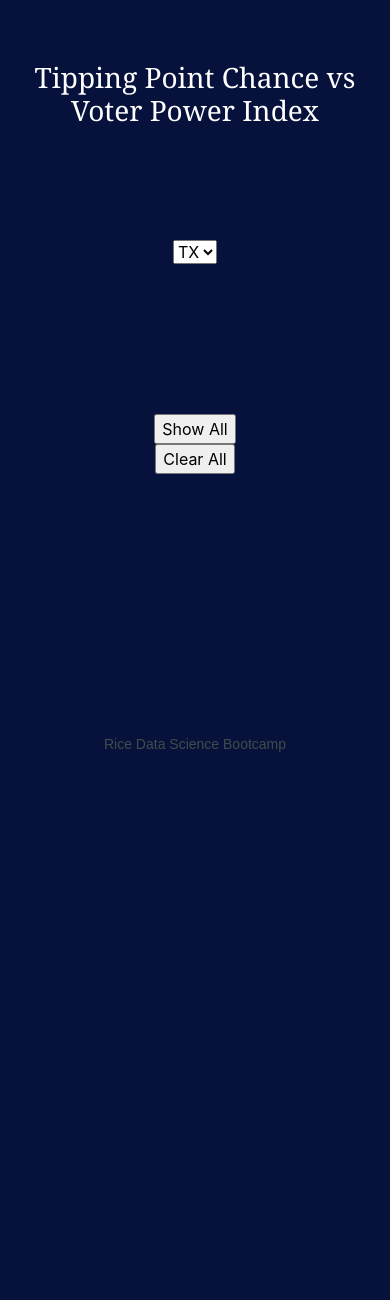
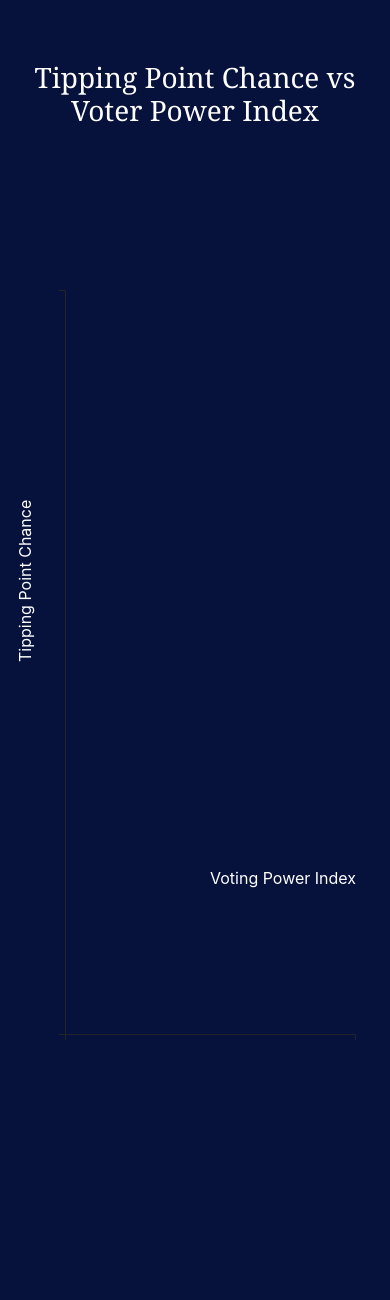
Before and after one commit to ejkaster/Project2-2020-US-Presidential-Election, a Flask app: page /votepower in a window 390 px wide; the page is wider, and only the part inside the window is pictured. Shown: the part 926-2226 px from the top of that part. Before the commit the page ends 1678 px from the top of that part, so only its background shows below. Run offline with Flask 2, Linux system fonts and the light colour scheme; data that the repository does not hold is empty; some libraries are stand-ins or nearby versions.

Commit message:
Commit Voterpower HTML and Scatter Plot

```diff
--- a/static/js/scatter.js
+++ b/static/js/scatter.js
@@ -1,158 +1,226 @@
-// Define SVG area dimensions
-const svgWidth = 700;
-const svgHeight = 500;
+// The code for the chart is wrapped inside a function that
+// automatically resizes the chart
+function makeResponsive() {
+
+    // if the SVG area isn't empty when the browser loads,
+    // remove it and replace it with a resized version of the chart
+    const svgArea = d3.select("body").select("svg");
+
+
+  // clear svg is not empty
+  if (!svgArea.empty()) {
+    svgArea.remove();
+  }
+
+  // SVG wrapper dimensions are determined by the current width and
+  // height of the browser window.
+  const svgWidth = window.innerWidth;
+  const svgHeight = window.innerHeight;
+
+//   // Define SVG area dimensions
+// const svgWidth = 600;
+// const svgHeight = 700;
 
 // Define the chart's margins as an object
-const chartMargin = {
-  top: 20,
-  right: 20,
-  bottom: 30,
-  left: 40
+const margin = {
+  top: 50,
+  right: 50,
+  bottom: 50,
+  left: 50
 };
 
 // Define dimensions of the chart area
-const chartWidth = svgWidth - chartMargin.left - chartMargin.right;
-const chartHeight = svgHeight - chartMargin.top - chartMargin.bottom;
 
-// Select body, append SVG area to it, and set the dimensions
-const svg = d3.select("#bar-popular")
+const chartWidth = svgWidth - margin.left - margin.right;
+const chartHeight = svgHeight - margin.top - margin.bottom;
+
+// Append SVG element
+const svg = d3.select("#scatter")
   .append("svg")
   .attr("height", svgHeight)
   .attr("width", svgWidth);
 
+// Append group element
+const chartGroup = svg.append("g")
+  .attr("transform", `translate(${margin.left}, ${margin.top})`);
 
-// Append a group to the SVG area and shift ('translate') it to the right and to the bottom
-const chartGroup = svg.append("g")
-  .attr("transform", `translate(${chartMargin.left}, ${chartMargin.top})`);
+// Read MongoDB
+const dataUrl = '/api/v1.0/states';
+
+const electionData = d3.json(dataUrl).then(electionData => {
+    console.log(electionData[0]);
+    console.log(electionData.length);
+
+    //  Min, Max, Avg for VPI
+    const minVPI = d3.min(electionData, function(d) { return d.vpi; });
+    console.log(`VPI - min:  ${minVPI}`);
+
+    const maxVPI = d3.max(electionData, function(d) { return d.vpi; });
+    console.log(`VPI - max:  ${maxVPI}`);
+
+    const avgVPI = d3.mean(electionData, function(d) { return d.vpi; });
+    console.log(`VPI - avg:  ${avgVPI}`);
+
+    //  Min, Max, Avg for TPC
+    const minTipping = d3.min(electionData, function(d) { return d.tipping; });
+    console.log(`Tipping - min:  ${minTipping*100}`);
+
+    const maxTipping = d3.max(electionData, function(d) { return d.tipping; });
+    console.log(`Tipping - max:  ${maxTipping*100}`);
+
+    const avgTipping = d3.mean(electionData, function(d) { return d.tipping; });
+    console.log(`Tipping - avg:  ${avgTipping*100}`);
 
 
-  // Load data from project2_ MongoDB
-const dataUrl = '../api/v1.0/states';
+// extract data from columns
+const summaryData = electionData.map(function(d,i) {
 
-let electionData = []
-d3.json(dataUrl).then(electionDataTmp => {
-  console.log(electionDataTmp);
-  electionDataTmp.forEach(function(data) {
-    data.voteshare_inc = +data.voteshare_inc;
+  return {
+    state: d.state,
+    vpi: +d.vpi,
+    tipping: +d.tipping,
+    index: i + 1
+        };
+    });
+console.log(summaryData[0]);
+
+// Group by state and average by state
+const stateMetrics = d3.nest()
+  .key(function(d) { return d.state; })
+  .rollup(function(v) { return {
+    avgVPI: +d3.mean(v, function(d) { return d.vpi; }),
+    avgTipping: +d3.mean(v, function(d) { return d.tipping*100; })
+  };
+})
+  .entries(summaryData);
+console.log(stateMetrics);
+
+let i = 24
+const cleanedStateData = stateMetrics.slice(0, i).concat(stateMetrics.slice(i + 1, stateMetrics.length))
+// console.log(cleanedStateData);
+
+i = 24
+const cleanedStateData1 = cleanedStateData.slice(0, i).concat(cleanedStateData.slice(i + 1, cleanedStateData.length))
+// console.log(cleanedStateData1);
+
+i = 24
+const cleanedStateData2 = cleanedStateData1.slice(0, i).concat(cleanedStateData1.slice(i + 1, cleanedStateData1.length))
+// console.log(cleanedStateData2);
+
+i = 32
+const cleanedStateData3 = cleanedStateData2.slice(0, i).concat(cleanedStateData2.slice(i + 1, cleanedStateData2.length))
+// console.log(cleanedStateData3);
+
+i = 32
+const stateSummary = cleanedStateData3.slice(0, i).concat(cleanedStateData3.slice(i + 1, cleanedStateData3.length))
+console.log(stateSummary.reverse());
+
+// x scale
+const xLinearScale = d3.scaleLinear()
+    .domain([(d3.min(stateSummary, d=> d.value.avgVPI)-2), d3.max(stateSummary, d => d.value.avgVPI)])
+    .range([0, chartWidth]);
+
+// y scale
+const yLinearScale = d3.scaleLinear()
+    .domain([(d3.min(stateSummary, d=> d.value.avgTipping)-2), d3.max(stateSummary, d => d.value.avgTipping)])
+    .range([chartHeight, 0]);
+
+// create and customize axes
+const xAxis = d3.axisBottom(xLinearScale);
+const yAxis = d3.axisLeft(yLinearScale);
+
+// append axes
+chartGroup.append('g').call(xAxis)
+            .attr('transform', `translate(0, ${chartHeight})`)
+            .selectAll('text')
+            .attr('transform', 'translate(-10,10)rotate(-45)')
+            .style('text-anchor', 'end')
+            .style('font-size', 12)
+            .style('fill', 'white');
+
+chartGroup.append('g').call(yAxis)
+            .selectAll('text')
+            .style('text-anchor', 'end')
+            .style('font-size', 12)
+            .style('fill', 'white');
+
+// append circles
+const circlesGroup = chartGroup.selectAll('circle')
+    .data(stateSummary)
+    .enter()
+    .append('circle')
+    .attr('fill', 'red')
+    .attr('opacity', '.5')
+    .attr("cx", d => xLinearScale(d.value.avgVPI))
+    .attr("cy", d => yLinearScale(d.value.avgTipping))
+    .attr("r", "15")
+    .classed("stateCircle", true)
+    .on('mouseover', function (){
+        tooltip.style('display', null);
     })
+    .on('mouseout', function() {
+        tooltip.style('display', 'none');
+    })
+    .on('mousemove', function (d) {
+        var xPos = d3.mouse(this)[0] - 75;
+        var yPos = d3.mouse(this)[1] - 50;
+        tooltip.attr('transform', 'translate(' + xPos + ',' + yPos + ')');
+        tooltip.select('text').text(`${d.key} - VPI: ${d.value.avgVPI} & Tipping Point Chance: ${d.value.avgTipping}`)
+      });
 
-  });
+    // Data Binding
+    const textGroup = chartGroup.selectAll("null")
+        .data(stateSummary)
+        .enter()
+        .append("text")
+        .attr("x", d => xLinearScale(d.value.avgVPI))
+        .attr("y", d => yLinearScale(d.value.avgTipping-0.1))
+        .attr("font-size", "10px")
+        .text(d => d.key)
+        .classed("stateText", true)
+        ;
+
+// Axes formatting
+chartGroup.append("text")
+    .attr("transform", "rotate(-90)")
+    .attr("y", 0 - margin.left)
+    .attr("x", 0 - (chartHeight / 2))
+    .attr("dy", "1em")
+    .classed('axisText', true)
+    .text("Tipping Point Chance")
+    .attr('fill', 'white');
+
+chartGroup.append("text")
+    .attr("transform", `translate(${(chartWidth / 2)}, ${chartHeight + margin.top -200 })`)
+    .attr("class", "axisText")
+    .classed('axisText', true)
+    .text("Voting Power Index")
+    .attr('fill', 'white');
 
 
+const tooltip = chartGroup.append('g')
+        .style('display', 'none')
+        .style('background-color', 'white')
+        .style('border', 'solid')
+        .style('border-width', '2px')
+        .style('border-radius', '5px')
+        .style('padding', '5px');
+
+tooltip.append('text')
+    .attr('x', 15)
+    .attr('dy', '1.2em')
+    .style('font-size', '13')
+    .style('fill', 'white')
+    .attr('font-weight', 'bold');
 
 
-// // Read CSV
-//   d3.csv('assets/data/data.csv').then(function(stateData){
-//   console.log(stateData);
+    }).catch(function (error) {
+    console.log(error);
+    });
+}
 
+// When the browser loads, makeResponsive() is called.
+makeResponsive();
 
-//        stateData.forEach(data => {
-//         data.healthcare = +data.healthcare;
-//         data.poverty = +data.poverty;
-//       });
-
-//         // set X-Scale to be linear
-//         const xLinearScale = d3.scaleLinear()
-//         .domain([(d3.min(stateData, d=> d.poverty)-2), d3.max(stateData, d => d.poverty)])
-//         .range([0, width]);
-
-//         //set Y-Scale to be linear
-//         const yLinearScale = d3.scaleLinear()
-//         .domain([(d3.min(stateData, d=> d.healthcare)-2), d3.max(stateData, d => d.healthcare)])
-//         .range([height, 0]);
-
-//         // create axes
-//         const xAxis = d3.axisBottom(xLinearScale);
-//         const yAxis = d3.axisLeft(yLinearScale);
-
-//         // append axes
-//         chartGroup.append("g")
-//         .attr("transform", `translate(0, ${height})`)
-//         .call(xAxis);
-
-//         chartGroup.append("g")
-//         .call(yAxis);
-
-//         // append circles
-//         const circlesGroup = chartGroup.selectAll("circle")
-//           .data(stateData)
-//           .enter()
-//           .append("circle")
-//           .attr("cx", d => xLinearScale(d.poverty))
-//           .attr("cy", d => yLinearScale(d.healthcare))
-//           .attr("r", "20")
-//           .classed("stateCircle", true)
-//           .attr("opacity", "1");
-
-//         const sliceData1 = stateData.slice(0,10);
-//         const sliceData2 = stateData.slice(20,40);
-//         const sliceData3 = stateData.slice(40,51);
-
-//         sliceData1.forEach(data => {
-//           data.poverty = +data.poverty;
-//           data.healthcare = +data.healthcare;
-//         });
-
-//         // Data Binding
-//         const textGroup = chartGroup.selectAll("null")
-//           .data(stateData)
-//           .enter()
-//           .append("text")
-//           .attr("x", d => xLinearScale(d.poverty))
-//           .attr("y", d => yLinearScale(d.healthcare-0.1))
-//           .attr("font-size", "10px")
-//           .text(d => d.abbr)
-//           .classed("stateText", true);
-
-
-
-//         // Axes formatting
-//         chartGroup.append("text")
-//           .attr("transform", "rotate(-90)")
-//           .attr("y", 0 - margin.left)
-//           .attr("x", 0 - (height / 2))
-//           .attr("dy", "1em")
-//           .classed('axisText', true)
-//           .text("Lacks Healthcare (%)");
-
-//         chartGroup.append("text")
-//           .attr("transform", `translate(${(width / 2)}, ${height + margin.top -7 })`)
-//           .attr("class", "axisText")
-//           .classed('axisText', true)
-//           .text("In Poverty (%)");
-
-//         // Tooltips
-//         // Step 1: Initialize Tooltip
-//         const toolTip = d3.tip()
-//         .attr("class", "tooltip")
-//         .offset([80, 60])
-//         .html(function (d) {
-//           return (`<strong>${d.state}</strong><hr>Poverty: ${d.poverty}%<br/>Lacks Healthcare: ${d.healthcare}%`);
-//         });
-
-//         // Step 2: Create the tooltip in chartGroup.
-//         chartGroup.call(toolTip);
-
-//         // Step 3: Create "mouseover" event listener to display tooltip
-//         circlesGroup.on("mouseover", function (d) {
-//         toolTip.show(d, this);
-//         })
-//         // Step 4: Create "mouseout" event listener to hide tooltip
-//         .on("mouseout", function (d) {
-//           toolTip.hide(d);
-//         });
-
-
-
-//     }).catch(function (error) {
-//       console.log(error);
-
-
-//   });
-// }
-
-// // When the browser loads, makeResponsive() is called.
-// makeResponsive();
-
-// // When the browser window is resized, makeResponsive() is called.
-// d3.select(window).on("resize", makeResponsive);
+// When the browser window is resized, makeResponsive() is called.
+d3.select(window).on("resize", makeResponsive);
--- a/templates/votepower.html
+++ b/templates/votepower.html
@@ -23,8 +23,6 @@
                 <li class="nav-item">
                     <a class="nav-link" href="index.html">Home</a>
                 </li>
-
-
 
                 <li class="nav-item">
                   <a class="nav-link" href="/comparisons">Pop v Electoral</a>
@@ -72,26 +70,7 @@
             <div id="scatter">
               <!-- We append our chart here. -->
               <br><br><br><br>
-              <select id="inds">
-                <option value="TX" selected="TX">TX</option>
-                <option value="FL">FL</option>
-                <option value="LA">LA</option>
-            </select>
-            <div id="legendContainer" class="legendContainer">
-              <svg id="legend"></svg>
-            </div>
-            <div id="showAll">
-              <input name="showAllButton"
-               type="button"
-               value="Show All"
-               onclick="showAll()" />
-            </div>
-            <div id="clearAll">
-              <input name="clearAllButton"
-               type="button"
-               value="Clear All"
-               onclick="clearAll()" />
-            </div>
+
 
             </div>
           </div>
```
